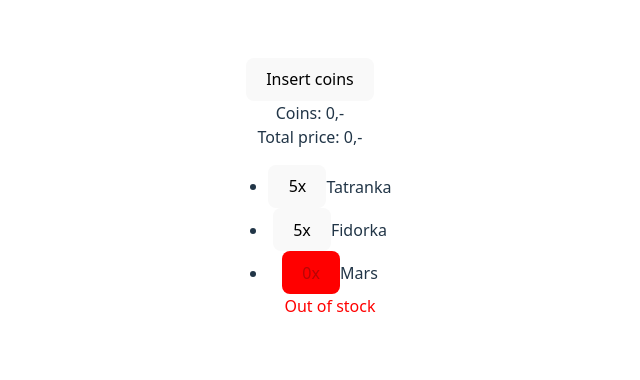
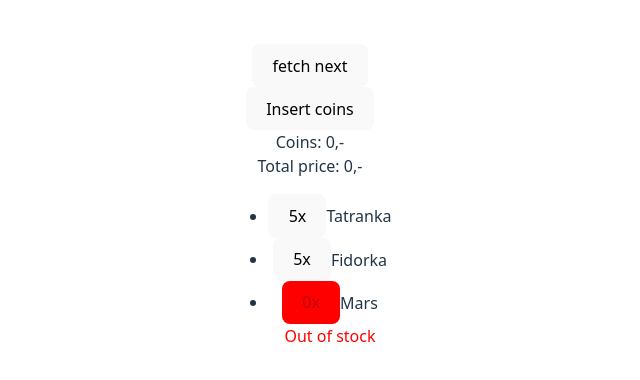
Before and after one commit to MartinNuc/react-course-feb-2026, a React (Vite) app: page / in a window 1280 px wide. Shown: the part 204-584 px from the top of the page, without its empty margins (330-970 px from the left). Built offline with nearby package versions, Linux system fonts and the light colour scheme; no server answers.

Commit message:
fetching Joke

```diff
--- a/package.json
+++ b/package.json
@@ -10,6 +10,7 @@
     "preview": "vite preview"
   },
   "dependencies": {
+    "axios": "^1.13.5",
     "classnames": "^2.5.1",
     "react": "^19.2.0",
     "react-dom": "^19.2.0"
--- a/src/App.tsx
+++ b/src/App.tsx
@@ -1,8 +1,12 @@
 import './App.css'
+import { Counter } from './Counter';
+import { Joke } from './Joke';
 import { VendingMachine } from './VendingMachine';
 
 function App() {
   return <>
+
+    <Joke />
 
     <VendingMachine />
 
--- /dev/null
+++ b/src/Joke.tsx
@@ -0,0 +1,41 @@
+import { useEffect, useState } from "react";
+
+type JokeResponse = {
+    value: string;
+}
+
+export const Joke = () => {
+    const [joke, setJoke] = useState<string | null>(null);
+
+    useEffect(() => {
+        // eslint-disable-next-line react-hooks/set-state-in-effect, react-hooks/immutability
+        void fetchNext();
+    }, []);
+
+    const fetchNext = async () => {
+        const response = await fetch('https://api.chucknorris.io/jokes/random')
+        const body: JokeResponse = await response.json();
+
+        setJoke(body.value);
+    }
+
+    return <div>
+        <p>{joke}</p>
+        <button onClick={fetchNext}>fetch next</button>
+    </div>
+}
+
+
+//   useEffect(() => {
+//     (async () => {
+//       await obtainJoke();
+//     })();
+//   }, []);
+
+
+//   useEffect(() => {
+//     const doWork = async () => {
+//         await getJoke();
+//     };
+//     doWork();
+// }, [getJoke]);
```
Also changed, not shown: 1 other file (tests, documents, lock files or other folders).
